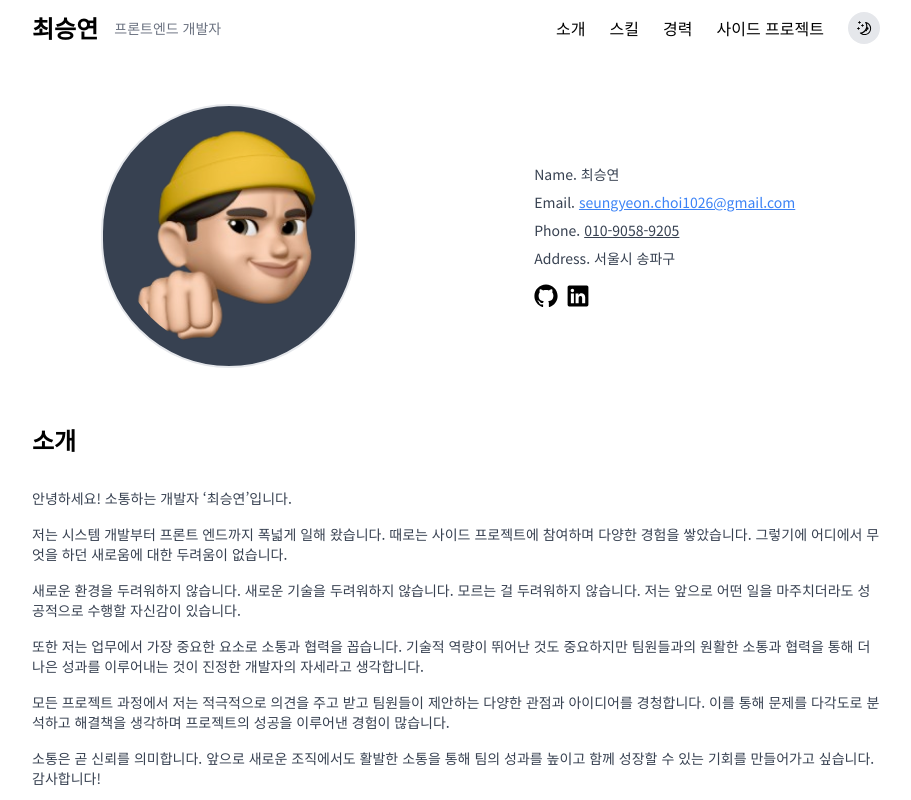
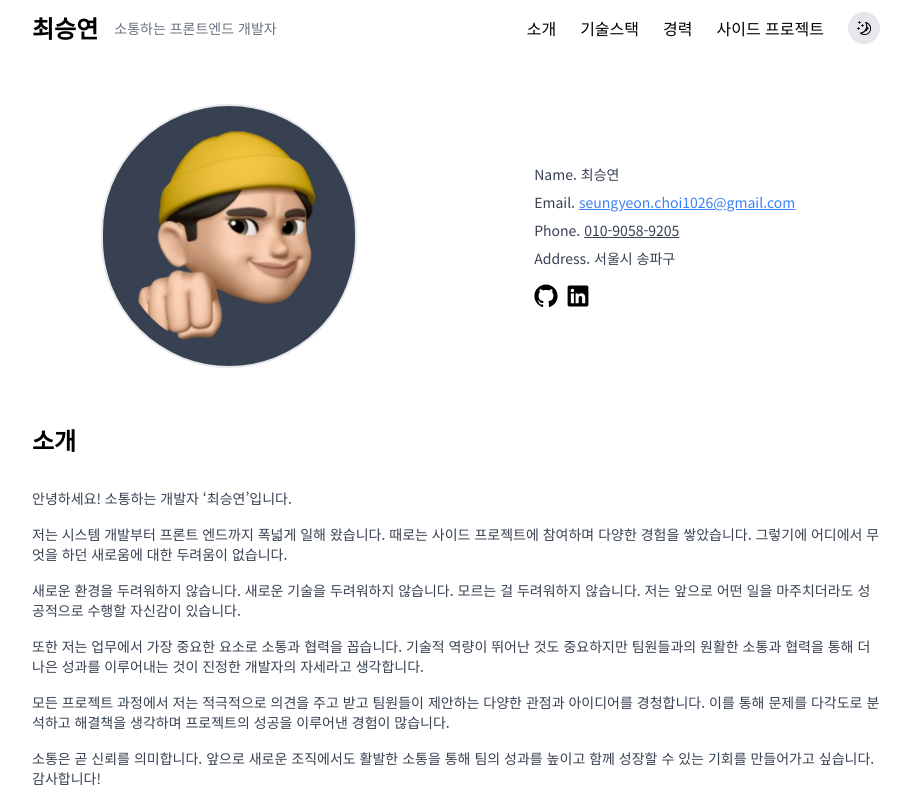
Before and after one commit to syouzen/my-portfolio, a Next.js app: page / in a window 1280 px wide. Shown: the top 800 px of the page, without its empty margins (184-1095 px from the left). Built offline with nearby package versions, Linux system fonts and the light colour scheme.

Commit message:
🌱 header

```diff
--- a/src/app/_components/header.tsx
+++ b/src/app/_components/header.tsx
@@ -5,7 +5,7 @@ import ThemeButton from "./theme-button";
 const Header = () => {
   const scrollToSection = (id: string) => {
     const element = document.getElementById(id);
-    const headerOffset = 64;
+    const headerOffset = 80;
     const elementPosition = element?.getBoundingClientRect().top || 0;
     const offsetPosition = elementPosition + window.pageYOffset - headerOffset;
 
@@ -20,15 +20,15 @@ const Header = () => {
       <nav className="container max-w-4xl mx-auto px-6 py-3 flex justify-between items-center">
         <div className="flex items-center space-x-4">
           <h1 className="text-2xl font-bold">최승연</h1>
-          <p className="text-sm text-gray-500">프론트엔드 개발자</p>
+          <p className="text-sm text-gray-500">소통하는 프론트엔드 개발자</p>
         </div>
 
         <div className="flex items-center gap-x-6">
           <button onClick={() => scrollToSection("introduction")} className="hover:text-blue-500 transition-colors">
             소개
           </button>
-          <button onClick={() => scrollToSection("skills")} className="hover:text-blue-500 transition-colors">
-            스킬
+          <button onClick={() => scrollToSection("skill")} className="hover:text-blue-500 transition-colors">
+            기술스택
           </button>
           <button onClick={() => scrollToSection("work-experience")} className="hover:text-blue-500 transition-colors">
             경력
```
